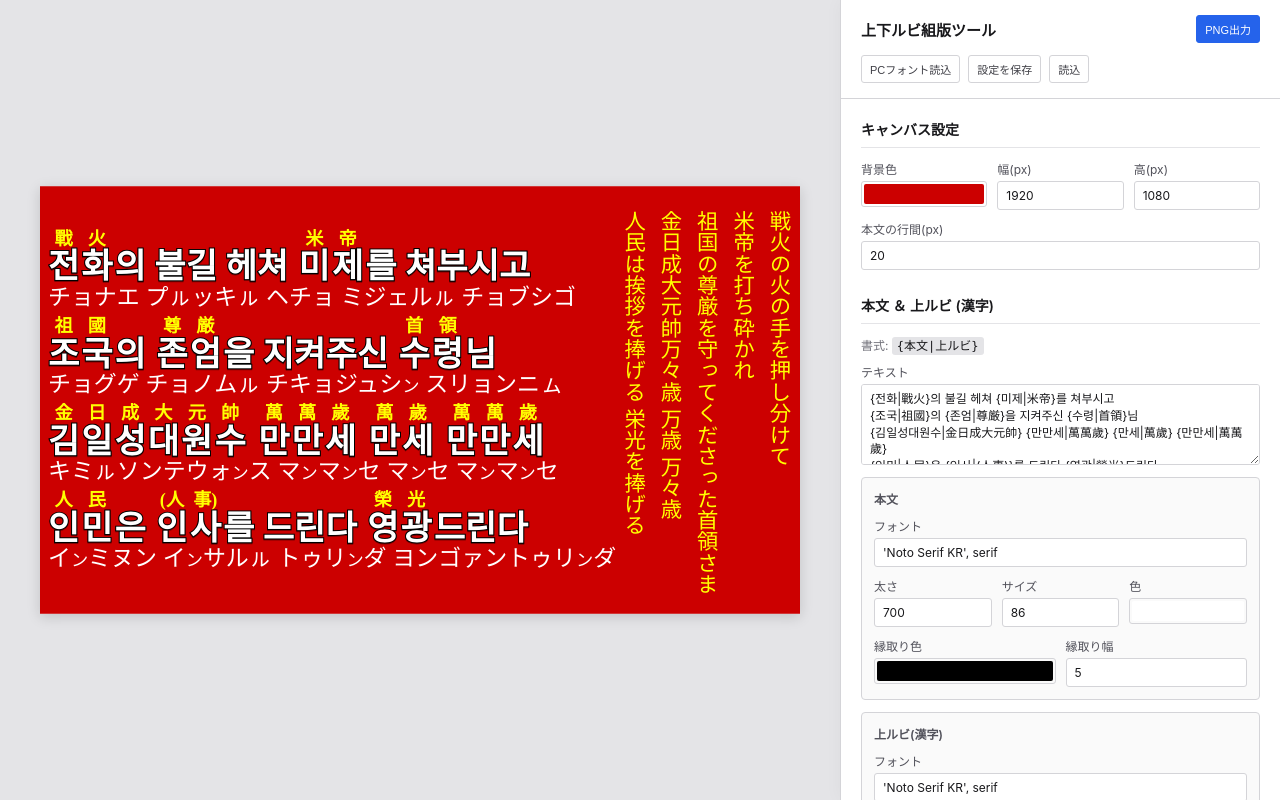
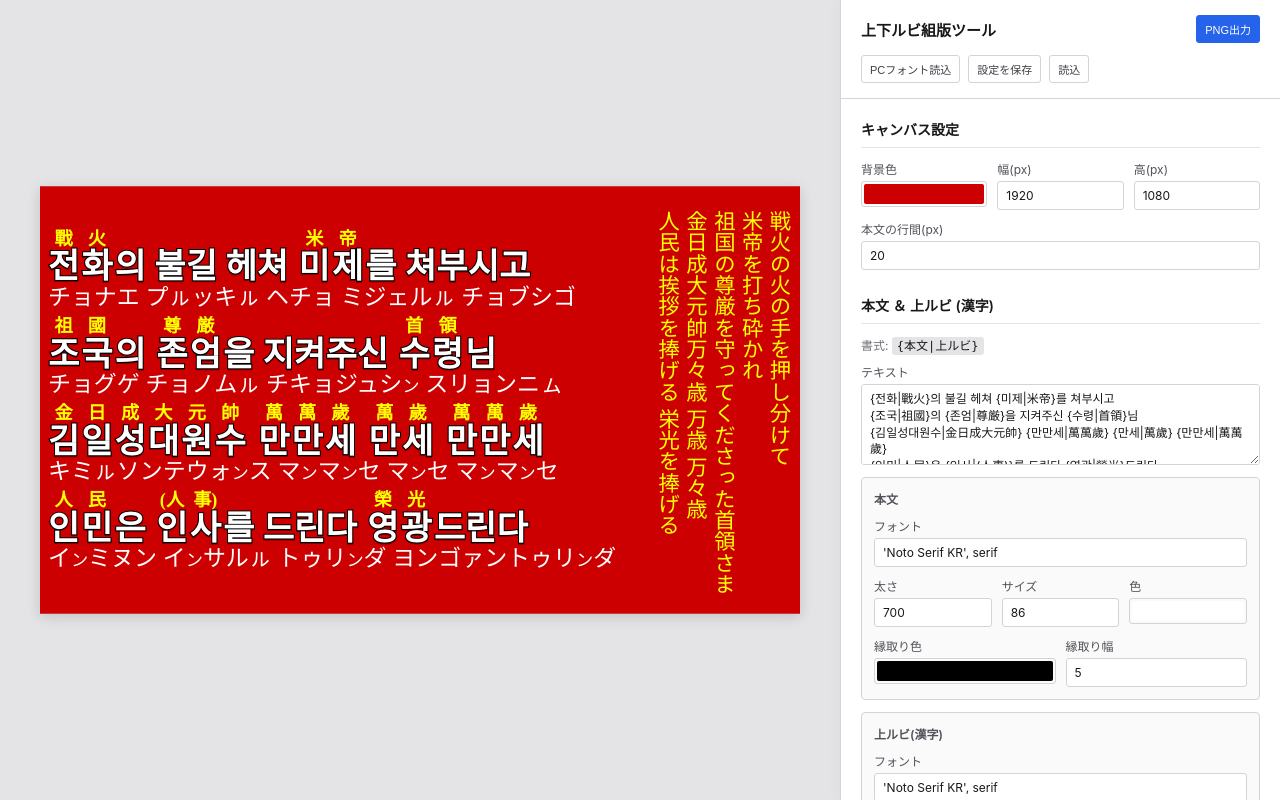
Before and after one commit to yasusho/dual_ruby_typesetter, a plain HTML site: page index.html in a window 1280 px wide. Drawn offline with nearby package versions, Linux system fonts and the light colour scheme.

Commit message:
行間が広くなる問題を修正

```diff
--- a/style.css
+++ b/style.css
@@ -336,7 +336,6 @@ textarea {
 .translation-text-line {
     white-space: nowrap; /* Keep single vertical line */
     line-height: 1.3;
-    margin-left: 0.4em; /* Line spacing */
 }
 
 /* ==========================================
```
